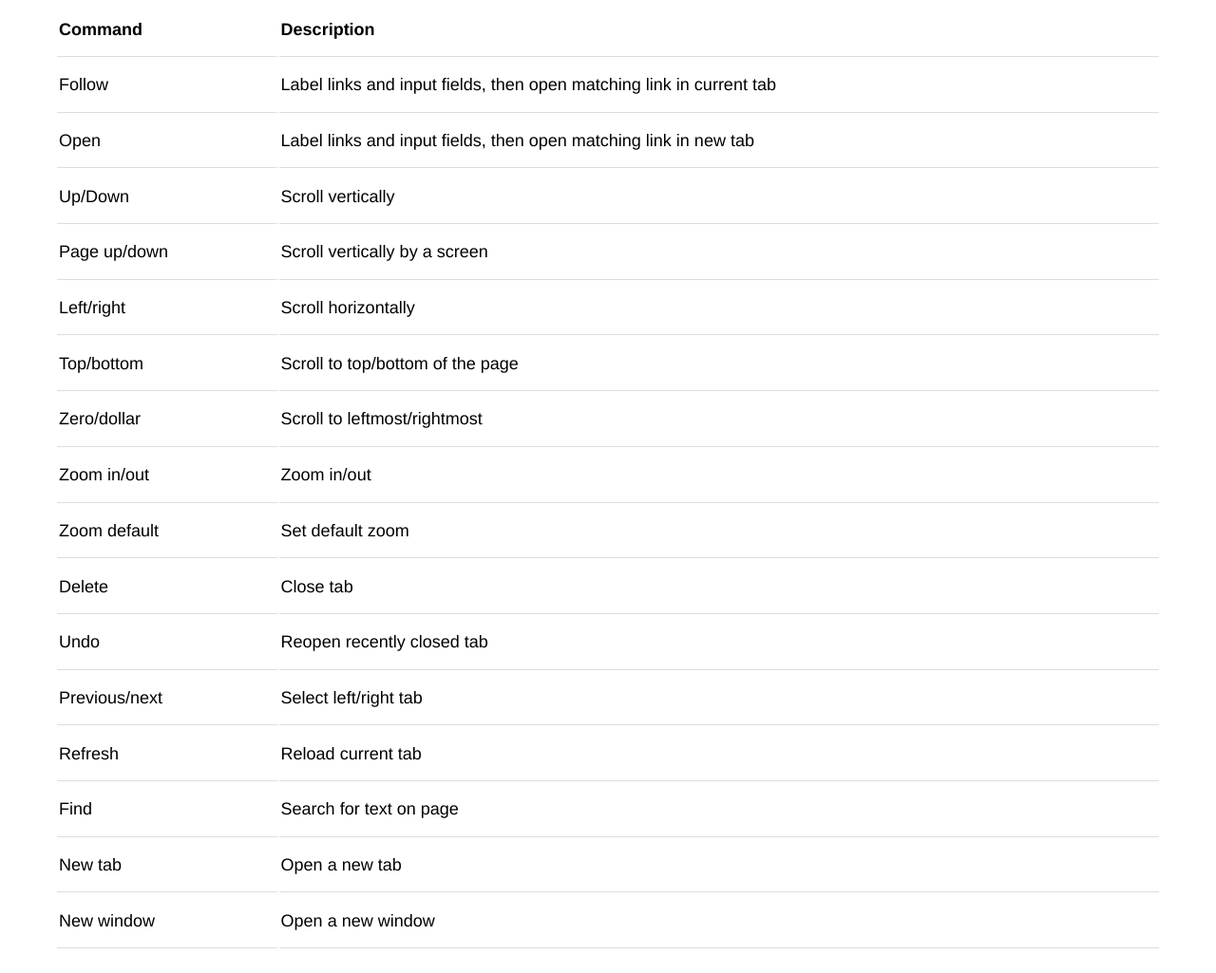
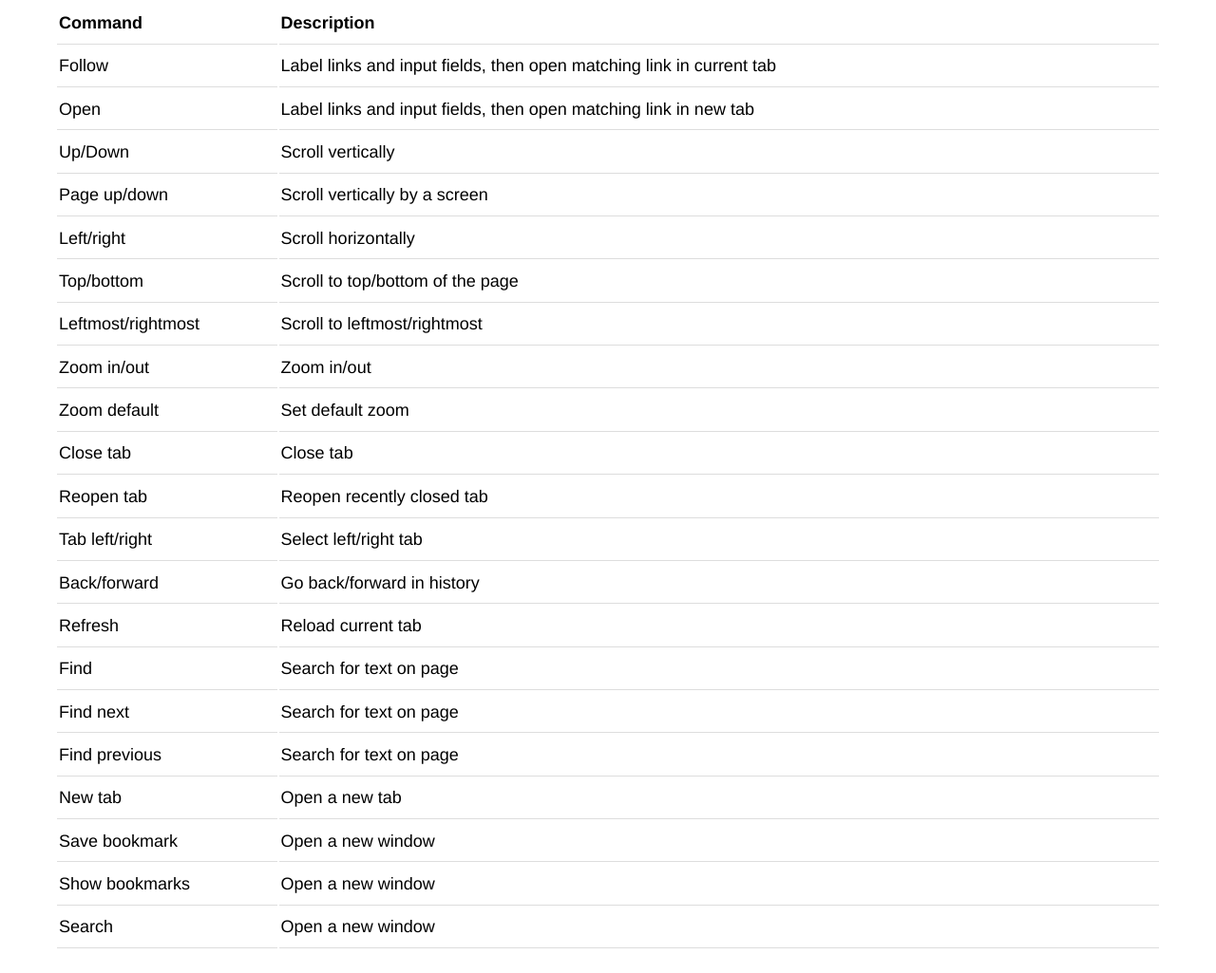
Before and after one commit to tzaranek/SpeechV, a browser extension: page help_menus/help.html in a window 1280 px wide. Shown: the part 2490-3515 px from the top of the page at 95% size. Drawn offline with Linux system fonts and the light colour scheme.

Commit message:
updated browser commands

```diff
--- a/help_menus/help.html
+++ b/help_menus/help.html
@@ -106,7 +106,7 @@
                 <td class="desc">Scroll to top/bottom of the page</td>
             </tr>
             <tr>
-                <td class="command">Zero/dollar</td>
+                <td class="command">Leftmost/rightmost</td>
                 <td class="desc">Scroll to leftmost/rightmost</td>
             </tr>
             <tr>
@@ -118,16 +118,20 @@
                 <td class="desc">Set default zoom</td>
             </tr>
             <tr>
-                <td class="command">Delete</td>
+                <td class="command">Close tab</td>
                 <td class="desc">Close tab</td>
             </tr>
             <tr>
-                <td class="command">Undo</td>
+                <td class="command">Reopen tab</td>
                 <td class="desc">Reopen recently closed tab</td>
             </tr>
             <tr>
-                <td class="command">Previous/next</td>
+                <td class="command">Tab left/right</td>
                 <td class="desc">Select left/right tab</td>
+            </tr>
+            <tr>
+                <td class="command">Back/forward</td>
+                <td class="desc">Go back/forward in history</td>
             </tr>
             <tr>
                 <td class="command">Refresh</td>
@@ -138,11 +142,27 @@
                 <td class="desc">Search for text on page</td>
             </tr>
             <tr>
+                <td class="command">Find next</td>
+                <td class="desc">Search for text on page</td>
+            </tr>
+            <tr>
+                <td class="command">Find previous</td>
+                <td class="desc">Search for text on page</td>
+            </tr>
+            <tr>
                 <td class="command">New tab</td>
                 <td class="desc">Open a new tab</td>
             </tr>
             <tr>
-                <td class="command">New window</td>
+                <td class="command">Save bookmark</td>
+                <td class="desc">Open a new window</td>
+            </tr>
+            <tr>
+                <td class="command">Show bookmarks</td>
+                <td class="desc">Open a new window</td>
+            </tr>
+            <tr>
+                <td class="command">Search</td>
                 <td class="desc">Open a new window</td>
             </tr>
         </table>
```
Also changed, not shown: 1 other file.
